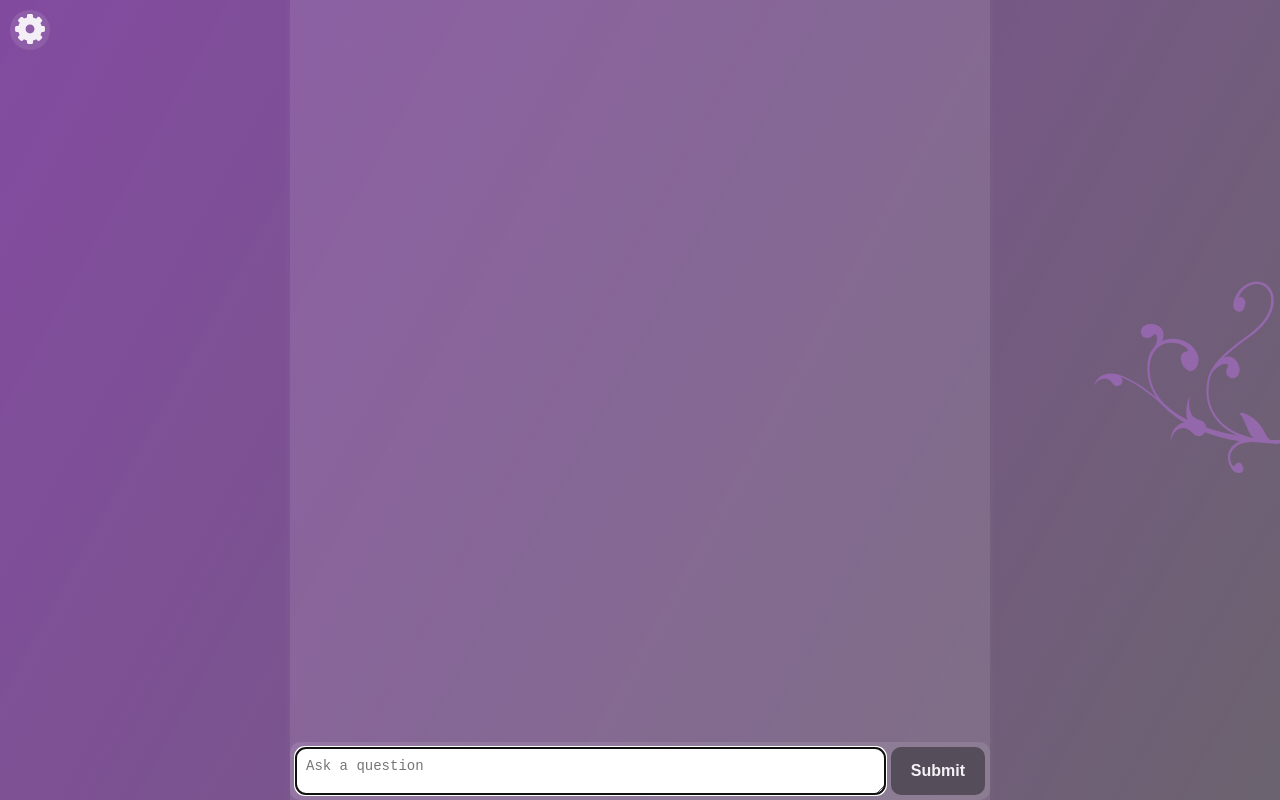
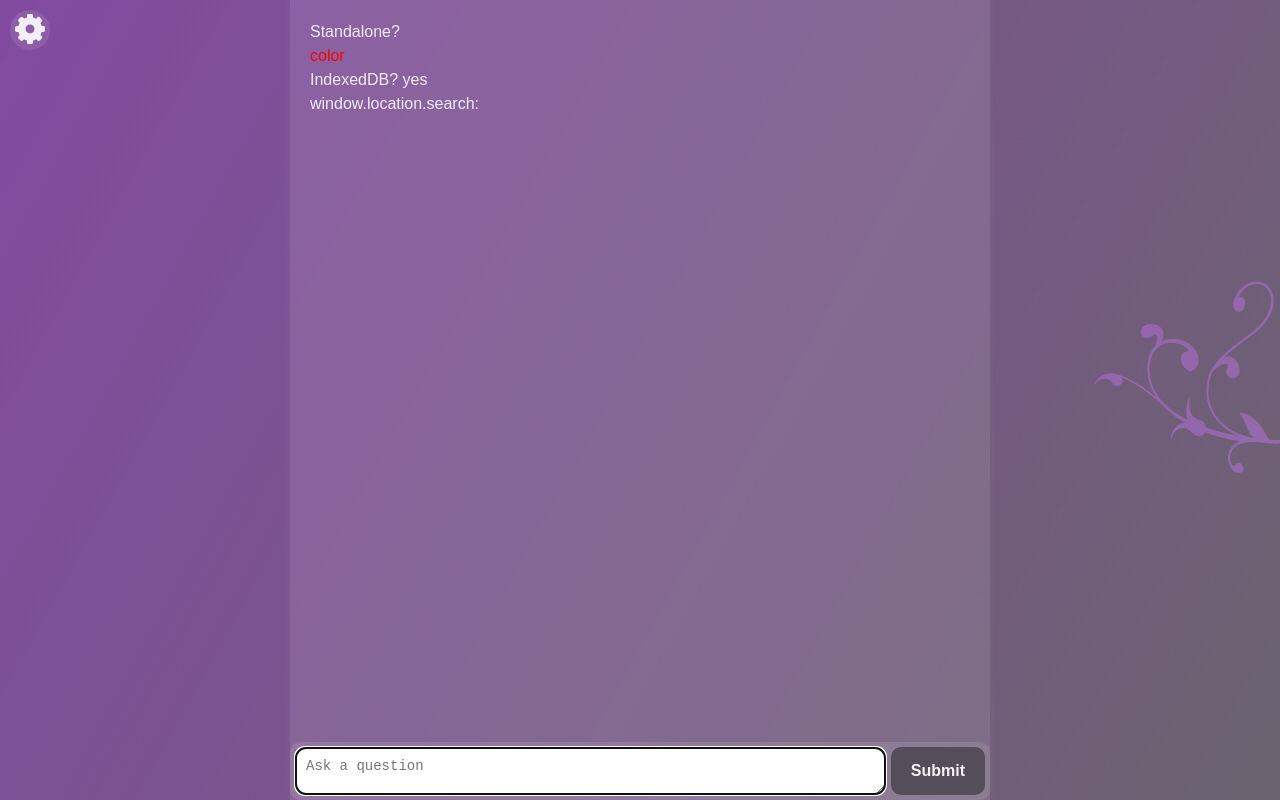
Before and after one commit to jamiesauve/sage, a React (Vite) app: page / in a window 1280 px wide. Built offline with nearby package versions, Linux system fonts and the light colour scheme.

Commit message:
Add some test code to detect if the app is running as a PWA

```diff
--- a/src/components/message-feed.css
+++ b/src/components/message-feed.css
@@ -49,3 +49,12 @@
 
   margin-right: 20px;
 }
+
+.standalone {
+  color: red;
+}
+@media all and (display-mode: standalone) {
+  .standalone {
+    color: green;
+  }
+}
--- a/src/components/message-feed.tsx
+++ b/src/components/message-feed.tsx
@@ -28,6 +28,12 @@ export const MessageFeed: FC<{messages: MessageInfo[] }> = ({ messages }) => {
               </div>
             ))
           }
+
+          <div>Standalone? <div className="standalone">color</div></div>
+
+          <div>IndexedDB? {window.indexedDB ? "yes": "no"}</div>
+
+          <div>window.location.search: {window.location.search}</div>
         </div>
       </div>
   )
```
Also changed, not shown: src/manifest.json.
